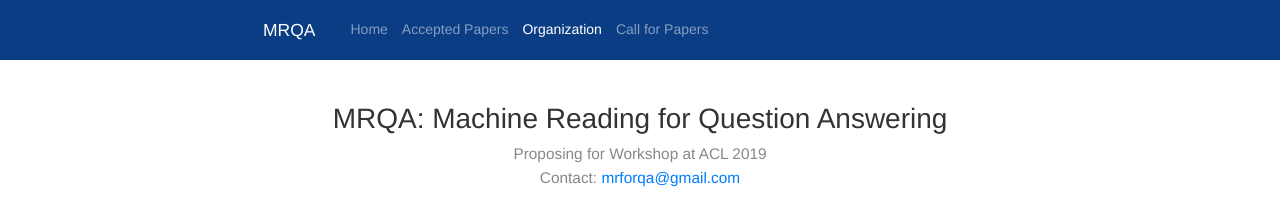
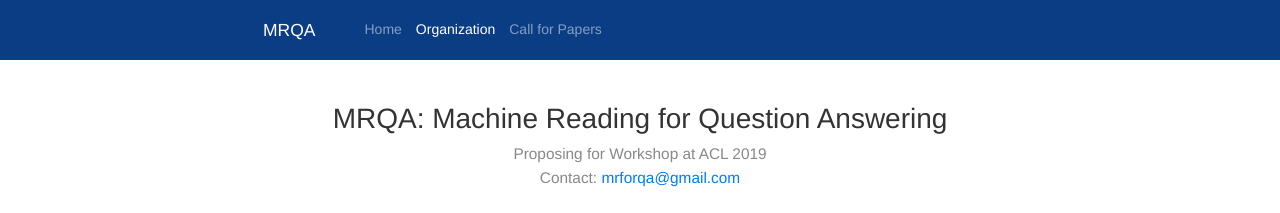
Before and after one commit to mrqa/mrqa.github.io, a Jekyll site: the page built from organization.md, in a window 1280 px wide. Shown: the top 213 px of the page. Built offline with Jekyll 4.4.1, drawn with Linux system fonts in a browser that asks for light colours; nearby versions of some CDN libraries.

Commit message:
Removed accepted papers

```diff
--- a/papers.md
+++ b/papers.md
@@ -1,8 +1,3 @@
----
-layout: main
-title: Accepted Papers
-order: 2
----
 MRQA 2018 proceedings are online [here](https://aclanthology.info/volumes/proceedings-of-the-workshop-on-machine-reading-for-question-answering).
 
 ## Accepted Papers at MRQA 2018
```
Also changed, not shown: cfp.md (+1 -1 lines), organization.md (+1 -1 lines).
